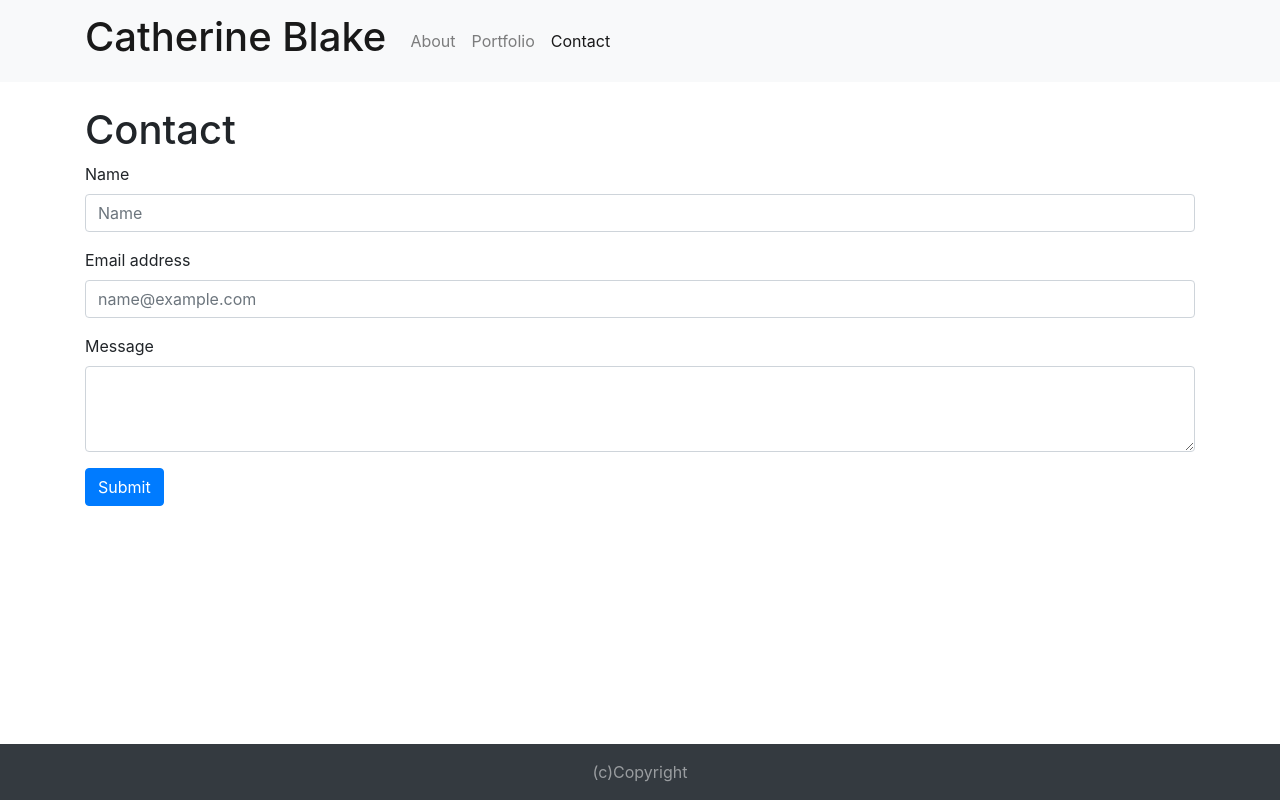
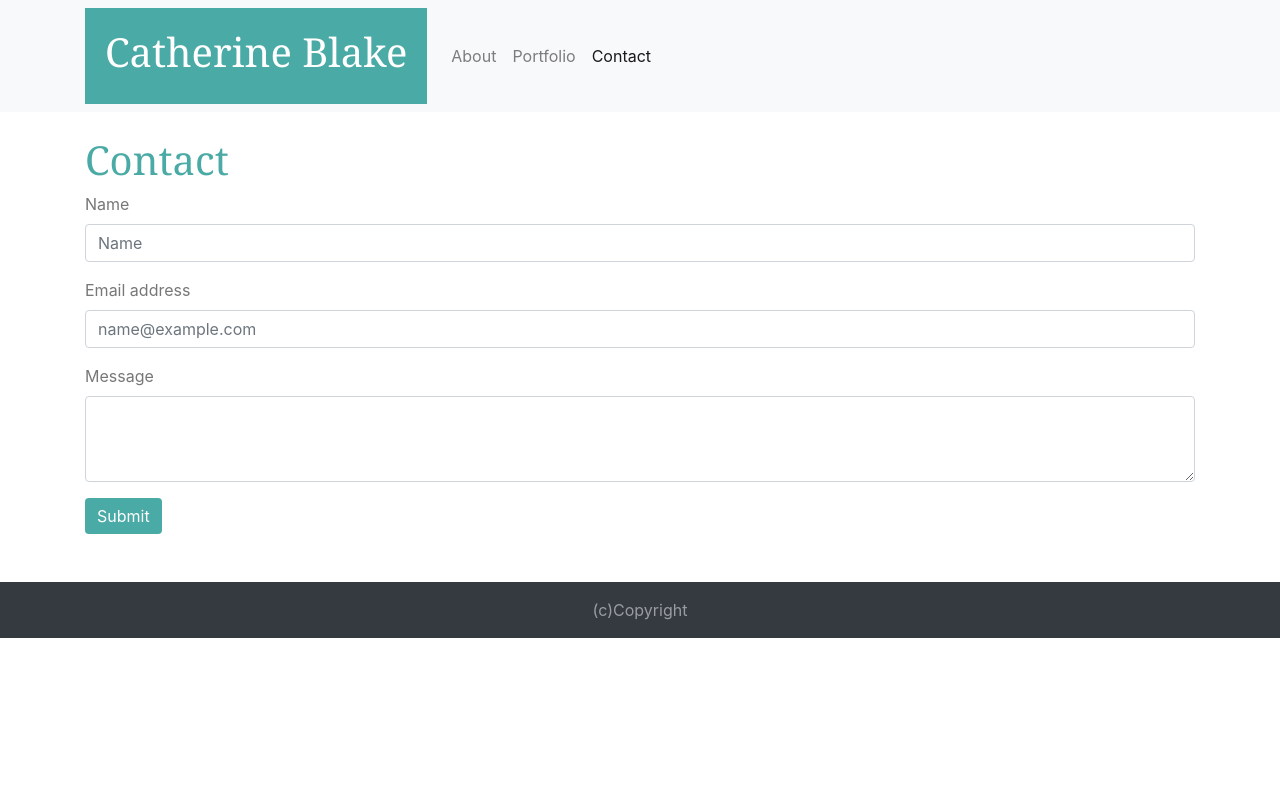
Before and after one commit to catmblake/Bootstrap-Portfolio, a plain HTML site: page contact.html in a window 1280 px wide. Drawn offline with nearby package versions, Linux system fonts and the light colour scheme.

Commit message:
implemented color scheme

```diff
--- a/contact.html
+++ b/contact.html
@@ -7,6 +7,30 @@
     <meta name="viewport" content="width=device-width, initial-scale=1, shrink-to-fit=no">
     <link rel="stylesheet" href="https://stackpath.bootstrapcdn.com/bootstrap/4.1.3/css/bootstrap.min.css" integrity="sha384-MCw98/SFnGE8fJT3GXwEOngsV7Zt27NXFoaoApmYm81iuXoPkFOJwJ8ERdknLPMO"
         crossorigin="anonymous">
+
+    <style>
+        body {
+                font family: 'Arial', 'Helvetica Neue', Helvetica, sans-serif;
+                color: #777777;
+            }
+            h1 {
+                font-family: 'Georgia', Times, Times New Roman, serif;
+                color:#4aaaa5;
+            }
+            .navbar-brand {
+                color: #ffffff;
+                background: #4aaaa5;
+                padding: 20px;
+            }
+            .navbar-brand h1 {
+                color: #ffffff;
+            }
+            .cb-contact-button {
+                background: #4aaaa5;
+                border: #4aaaa5;
+            }
+    </style>
+
 </head>
 
 <body>
@@ -51,14 +75,14 @@
                     <label for="exampleFormControlTextarea1">Message</label>
                     <textarea class="form-control" id="exampleFormControlTextarea1" rows="3"></textarea>
                 </div>
-                <button type="submit" class="btn btn-primary">Submit</button>
+                <button type="submit" class="btn btn-primary cb-contact-button">Submit</button>
             </form>
         </section>
     </div>
     <br>
     <br>
     <footer>
-        <nav class="navbar fixed-bottom navbar-dark bg-dark justify-content-center">
+        <nav class="navbar sticky-bottom navbar-dark bg-dark justify-content-center">
             <span class="navbar-text">(c)Copyright</span>
         </nav>
     </footer>
```
Also changed, not shown: index.html (+21 -1 lines), portfolio.html (+19 -1 lines).
